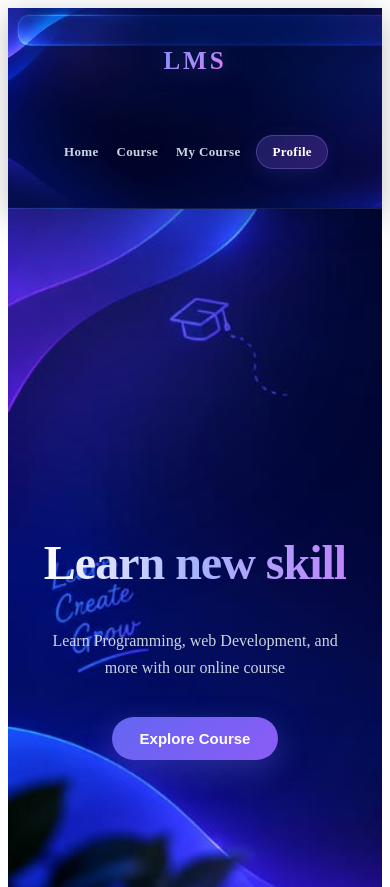
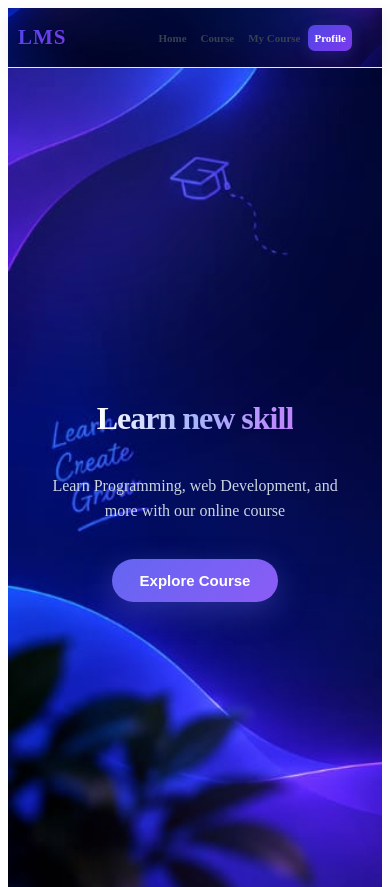
Before and after one commit to ashlinjino7-maker/lms-react-project, a React (Vite) app: page / in a window 390 px wide. Shown: the top 887 px of the page. Built offline with nearby package versions, Linux system fonts and the light colour scheme.

Commit message:
Fix errors

```diff
--- a/src/component/CourseCard.css
+++ b/src/component/CourseCard.css
@@ -184,31 +184,9 @@
   transform: scale(0.96);
 }
 
-
-@media (max-width: 600px) {
-  .two {
-    width: 85%;
-    margin: 15px auto;
+@media (max-width: 768px) {
+  .two{
+    width: 90%;
+    margin: 20px auto;
   }
 }
-
-@media (max-width: 768px) {
-
-  .two {
-    width: 90%;
-    margin: 20px auto;
-    padding: 20px;
-  }
-
-  .two h2 {
-    font-size: 22px;
-  }
-
-  .two p {
-    font-size: 15px;
-  }
-
-  .two h3 {
-    font-size: 22px;
-  }
-}
--- a/src/component/Navbar.css
+++ b/src/component/Navbar.css
@@ -1,256 +1,124 @@
-
 
 .navbar {
   width: 100%;
-  height: 78px;
+  height: 70px;
+  padding: 0 30px;
+  box-sizing: border-box;
 
   display: flex;
   align-items: center;
   justify-content: space-between;
 
-  padding: 0 7%;
-
-  box-sizing: border-box;
-
-  background: rgba(10, 15, 35, 0.88);
-  backdrop-filter: blur(20px);
-  -webkit-backdrop-filter: blur(20px);
-
-  border-bottom: 1px solid rgba(255, 255, 255, 0.08);
-
-  box-shadow: 0 8px 30px rgba(0, 0, 0, 0.25);
+  background: rgba(255, 255, 255, 0.95);
+  border-bottom: 1px solid #e5e7eb;
+  box-shadow: 0 4px 20px rgba(0, 0, 0, 0.06);
 
   position: sticky;
   top: 0;
   z-index: 1000;
-  background-image: url(../assets/WhatsApp\ Image\ 2026-09-18\ at\ 12.09.50\ PM.jpeg);
+  background-image: url("../assets/1.jpeg");
+  background-position: 0%;
   background-size: cover;
- background-position: 0ch;
 }
 
 
 .logo {
-  text-decoration: none;
+  margin: 0;
+  font-size: 28px;
+  font-weight: 800;
+  letter-spacing: 1px;
 
-  font-size: 32px;
-  font-weight: 900;
-
-  letter-spacing: 3px;
-
-  background: linear-gradient(
-    135deg,
-    #818cf8,
-    #a78bfa,
-    #e879f9
-  );
-
+  background: linear-gradient(135deg, #4f46e5, #7c3aed);
   -webkit-background-clip: text;
   -webkit-text-fill-color: transparent;
 
-  filter: drop-shadow(0 0 12px rgba(129, 140, 248, 0.35));
-
-  transition: 0.3s ease;
+  flex-shrink: 0;
 }
-
-
-.logo:hover {
-  transform: scale(1.08);
-
-  filter: drop-shadow(
-    0 0 20px rgba(168, 85, 247, 0.65)
-  );
-}
-
-
 
 .one {
   display: flex;
   align-items: center;
+  justify-content: flex-end;
 
-  gap: 38px;
+  gap: 8px;
+  white-space: nowrap;
 }
 
 
+.one a {
+  text-decoration: none;
+  color: #374151;
 
-.one a {
-  position: relative;
-
-  padding: 10px 2px;
-
-  color: #cbd5e1;
-
-  text-decoration: none;
-
-  font-size: 16px;
+  font-size: 15px;
   font-weight: 600;
 
-  letter-spacing: 0.3px;
+  padding: 10px 14px;
+  border-radius: 10px;
 
-  transition: all 0.3s ease;
+  transition: all 0.25s ease;
 }
 
 
+.one a:hover {
+  color: #4f46e5;
+  background: #f3f4ff;
+  transform: translateY(-1px);
+}
 
-.one a:hover {
-  color: #ffffff;
 
-  transform: translateY(-2px);
+.one a:last-child {
+  background: linear-gradient(135deg, #4f46e5, #7c3aed);
+  color: white;
+  box-shadow: 0 5px 15px rgba(79, 70, 229, 0.25);
+}
 
-  text-shadow:
-    0 0 12px rgba(129, 140, 248, 0.7);
+.one a:last-child:hover {
+  color: white;
+  background: linear-gradient(135deg, #4338ca, #6d28d9);
 }
 
 
 
 
-.one a::after {
-  content: "";
-
-  position: absolute;
-
-  left: 50%;
-  bottom: 0;
-
-  width: 0;
-  height: 3px;
-
-  border-radius: 20px;
-
-  background: linear-gradient(
-    90deg,
-    #6366f1,
-    #a855f7,
-    #ec4899
-  );
-
-  transform: translateX(-50%);
-
-  box-shadow:
-    0 0 10px rgba(168, 85, 247, 0.7);
-
-  transition: width 0.35s ease;
-}
-
-
-.one a:hover::after {
-  width: 100%;
-}
-
-
-
-.one a:last-child {
-  padding: 10px 20px;
-
-  border-radius: 30px;
-
-  color: white;
-
-  background: linear-gradient(
-    135deg,
-    rgba(99, 102, 241, 0.25),
-    rgba(168, 85, 247, 0.25)
-  );
-
-  border: 1px solid rgba(167, 139, 250, 0.3);
-
-  box-shadow:
-    0 5px 20px rgba(99, 102, 241, 0.15);
-}
-
-
-.one a:last-child::after {
-  display: none;
-}
-
-
-.one a:last-child:hover {
-  background: linear-gradient(
-    135deg,
-    #6366f1,
-    #a855f7
-  );
-
-  border-color: transparent;
-
-  transform: translateY(-2px);
-
-  box-shadow:
-    0 8px 25px rgba(99, 102, 241, 0.4);
-}
-
-
-
-
-@media (max-width: 700px) {
+@media (max-width: 600px) {
 
   .navbar {
-    height: auto;
+    height: 60px;
+    padding: 0 10px;
+  }
 
-    flex-direction: column;
-
-    gap: 18px;
-
-    padding: 18px 20px;
+  .logo {
+    font-size: 21px;
   }
 
   .one {
-    gap: 20px;
-
-    flex-wrap: wrap;
-
-    justify-content: center;
+    gap: 2px;
   }
 
   .one a {
-    font-size: 14px;
-  }
-
-  .one a:last-child {
-    padding: 8px 15px;
-  }
-
-  .logo {
-    font-size: 28px;
+    font-size: 11px;
+    padding: 7px 6px;
+    border-radius: 7px;
   }
 }
 
 
+@media (max-width: 380px) {
 
+  .navbar {
+    padding: 0 6px;
+  }
 
-@media (max-width: 450px) {
+  .logo {
+    font-size: 18px;
+  }
 
   .one {
-    gap: 14px;
+    gap: 0;
   }
 
   .one a {
-    font-size: 13px;
-  }
-
-  .logo {
-    font-size: 25px;
+    font-size: 10px;
+    padding: 6px 4px;
   }
 }
-
-@media screen and (max-width: 768px) {
-
-  .home {
-    width: 100%;
-    min-height: auto;
-    padding: 40px 15px;
-    box-sizing: border-box;
-  }
-
-  .home h1 {
-    font-size: 38px;
-    line-height: 1.2;
-    text-align: center;
-  }
-
-  .home p {
-    font-size: 18px;
-    line-height: 1.6;
-    text-align: center;
-  }
-
-}
--- a/src/data/Lesson.jsx
+++ b/src/data/Lesson.jsx
@@ -21,7 +21,7 @@ function Lesson(props) {
 
 
   const progress =
-    40 + (completedCount * 12);
+    0 + (completedCount * 20);
 
 
   function completeLesson(index) {
--- a/src/data/MyCourse.css
+++ b/src/data/MyCourse.css
@@ -168,3 +168,10 @@
     font-size: 27px;
   }
 }
+
+@media (max-width: 768px) {
+  .my-course-card {
+    width: 90%;
+    margin: 20px auto;
+  }
+}
--- a/src/data/home.css
+++ b/src/data/home.css
@@ -234,3 +234,26 @@
     font-size: 15px;
   }
 }
+
+
+
+@media (max-width: 768px) {
+  .home {
+    padding: 40px 20px;
+    text-align: center;
+  }
+
+  .home h1 {
+    font-size: 32px;
+  }
+
+  .home p {
+    font-size: 16px;
+    line-height: 1.6;
+  }
+
+  .home Link{
+    display: inline-block;
+    margin-top: 15px;
+  }
+}
```
Also changed, not shown: src/assets/1.jpeg (renamed from src/assets/WhatsApp Image 2026-09-18 at 12.09.50 PM.jpeg).
